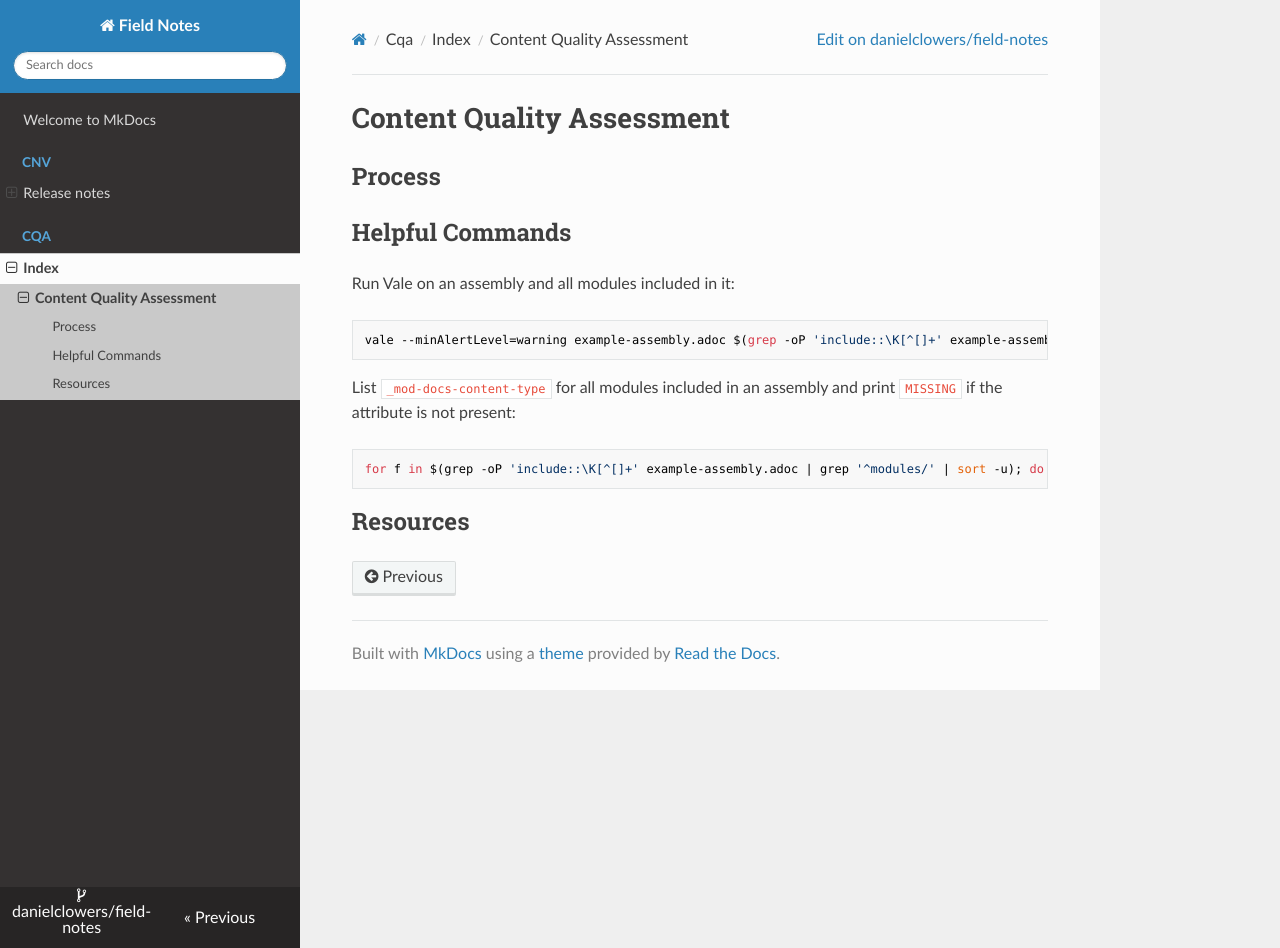
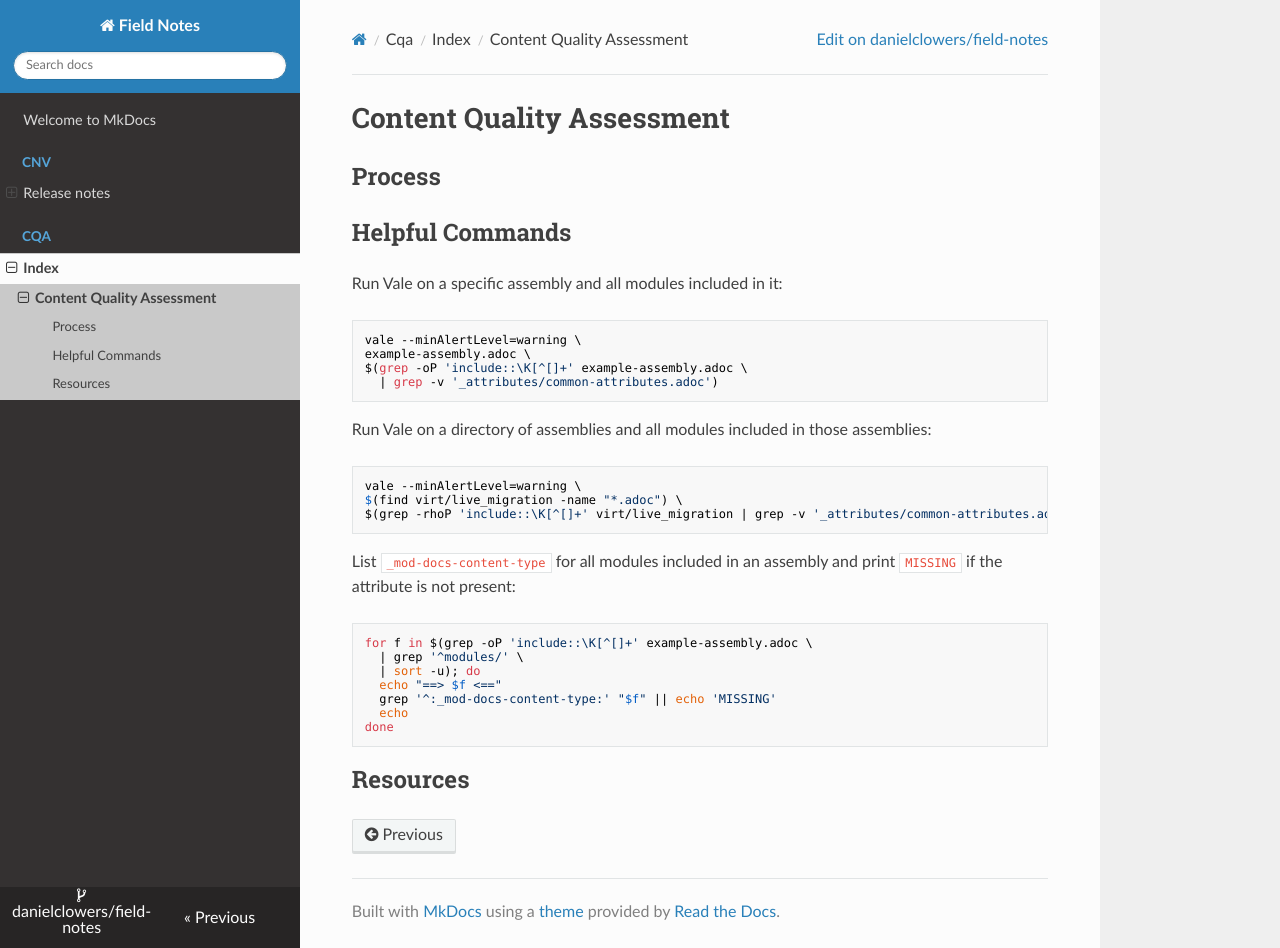
Before and after one commit to danielclowers/field-notes, an MkDocs documentation site: the page built from docs/cqa/index/index.md, in a window 1280 px wide and 948 px high. Built offline with MkDocs 1.6.1, drawn with Linux system fonts in a browser that asks for light colours; nearby versions of some CDN libraries.

Commit message:
adjusted commands for cqas

````diff
--- a/docs/cqa/index/index.md
+++ b/docs/cqa/index/index.md
@@ -6,16 +6,33 @@
 
 ## Helpful Commands
 
-Run Vale on an assembly and all modules included in it:
+Run Vale on a specific assembly and all modules included in it:
 
 ```
-vale --minAlertLevel=warning example-assembly.adoc $(grep -oP 'include::\K[^[]+' example-assembly.adoc | grep -v '_attributes/common-attributes.adoc')
+vale --minAlertLevel=warning \
+example-assembly.adoc \
+$(grep -oP 'include::\K[^[]+' example-assembly.adoc \
+  | grep -v '_attributes/common-attributes.adoc')
+```
+
+Run Vale on a directory of assemblies and all modules included in those assemblies:
+
+```
+vale --minAlertLevel=warning \
+$(find virt/live_migration -name "*.adoc") \
+$(grep -rhoP 'include::\K[^[]+' virt/live_migration | grep -v '_attributes/common-attributes.adoc' | sort -u)
 ```
 
 List `_mod-docs-content-type` for all modules included in an assembly and print `MISSING` if the attribute is not present:
 
 ```
-for f in $(grep -oP 'include::\K[^[]+' example-assembly.adoc | grep '^modules/' | sort -u); do echo "==> $f <=="; grep '^:_mod-docs-content-type:' "$f" || echo 'MISSING'; echo; done
+for f in $(grep -oP 'include::\K[^[]+' example-assembly.adoc \
+  | grep '^modules/' \
+  | sort -u); do
+  echo "==> $f <=="
+  grep '^:_mod-docs-content-type:' "$f" || echo 'MISSING'
+  echo
+done
 ```
 
 ## Resources
````
